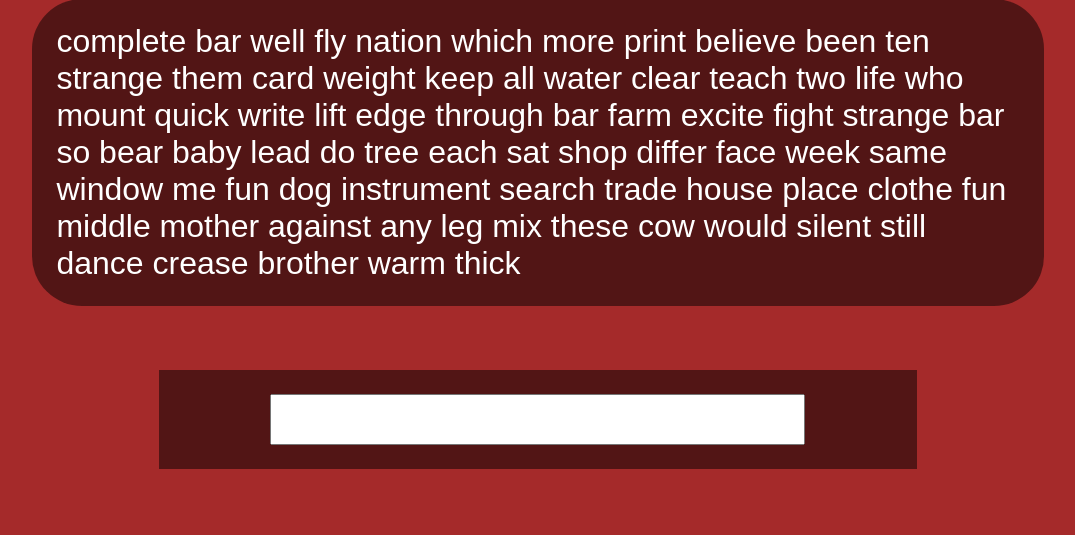
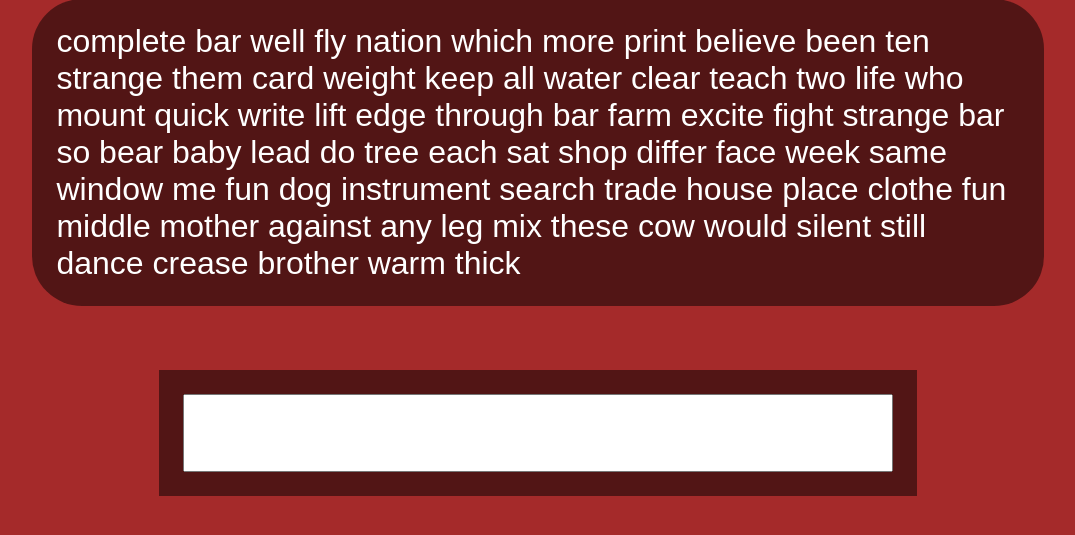
Before and after one commit to BCACTF/bcactf-4.0, a Flask app: page / in a window 1280 px wide. Shown: the part 237-772 px from the top of the page, without its empty margins (102-1177 px from the left). Run offline with Flask 3, Linux system fonts and the light colour scheme.

Commit message:
font size >

```diff
--- a/type-faster/static/css/style.css
+++ b/type-faster/static/css/style.css
@@ -39,6 +39,7 @@ form {
 
 textarea {
     resize: none;
+    font-size: x-large;
 }
 
 .right {
```
